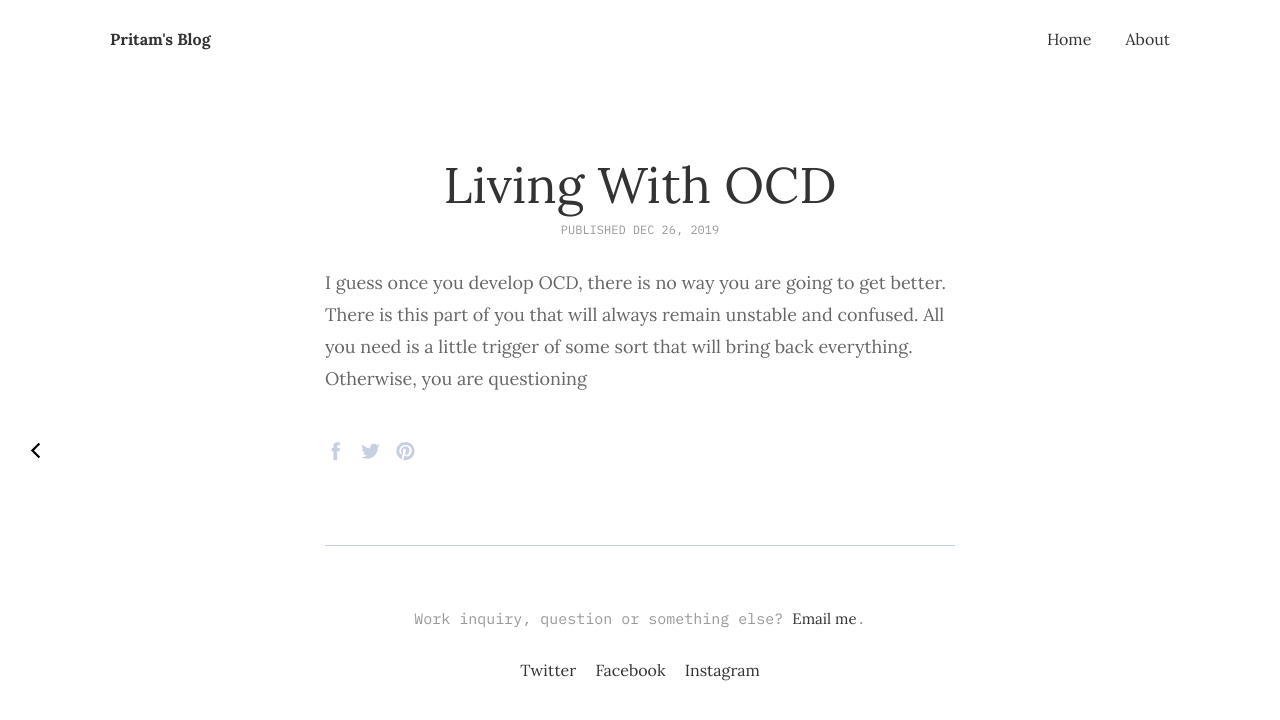
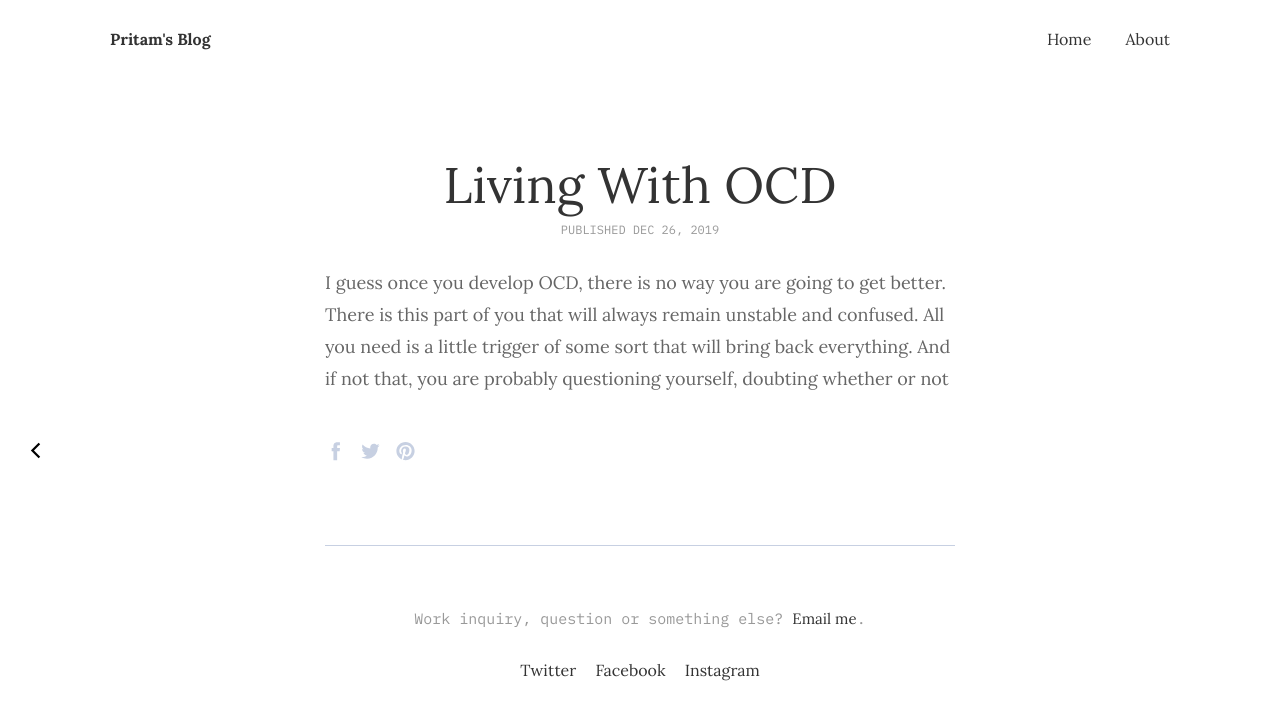
Before and after one commit to argumentativeyouth/pblog, a Jekyll site: the page built from _posts/2019-12-26-living-with-ocd.md, in a window 1280 px wide. Shown: the top 720 px of the page. Built offline with Jekyll 4.4.1, drawn with Linux system fonts in a browser that asks for light colours.

Commit message:
Update 2019-12-26-living-with-ocd.md

```diff
--- a/_posts/2019-12-26-living-with-ocd.md
+++ b/_posts/2019-12-26-living-with-ocd.md
@@ -6,4 +6,4 @@ image:
 tags:
 ---
 
-I guess once you develop OCD, there is no way you are going to get better. There is this part of you that will always remain unstable and confused. All you need is a little trigger of some sort that will bring back everything. Otherwise, you are questioning
+I guess once you develop OCD, there is no way you are going to get better. There is this part of you that will always remain unstable and confused. All you need is a little trigger of some sort that will bring back everything. And if not that, you are probably questioning yourself, doubting whether or not
```
